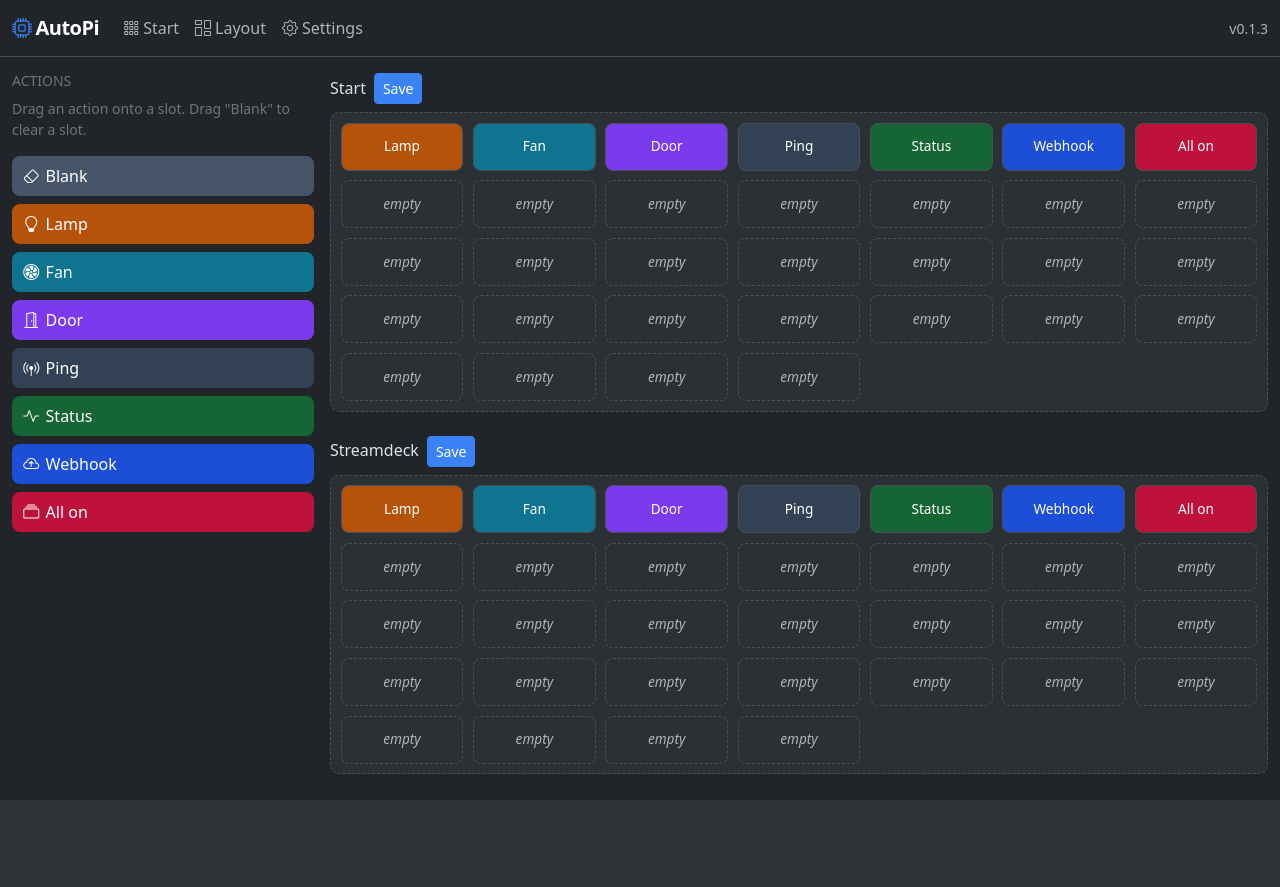
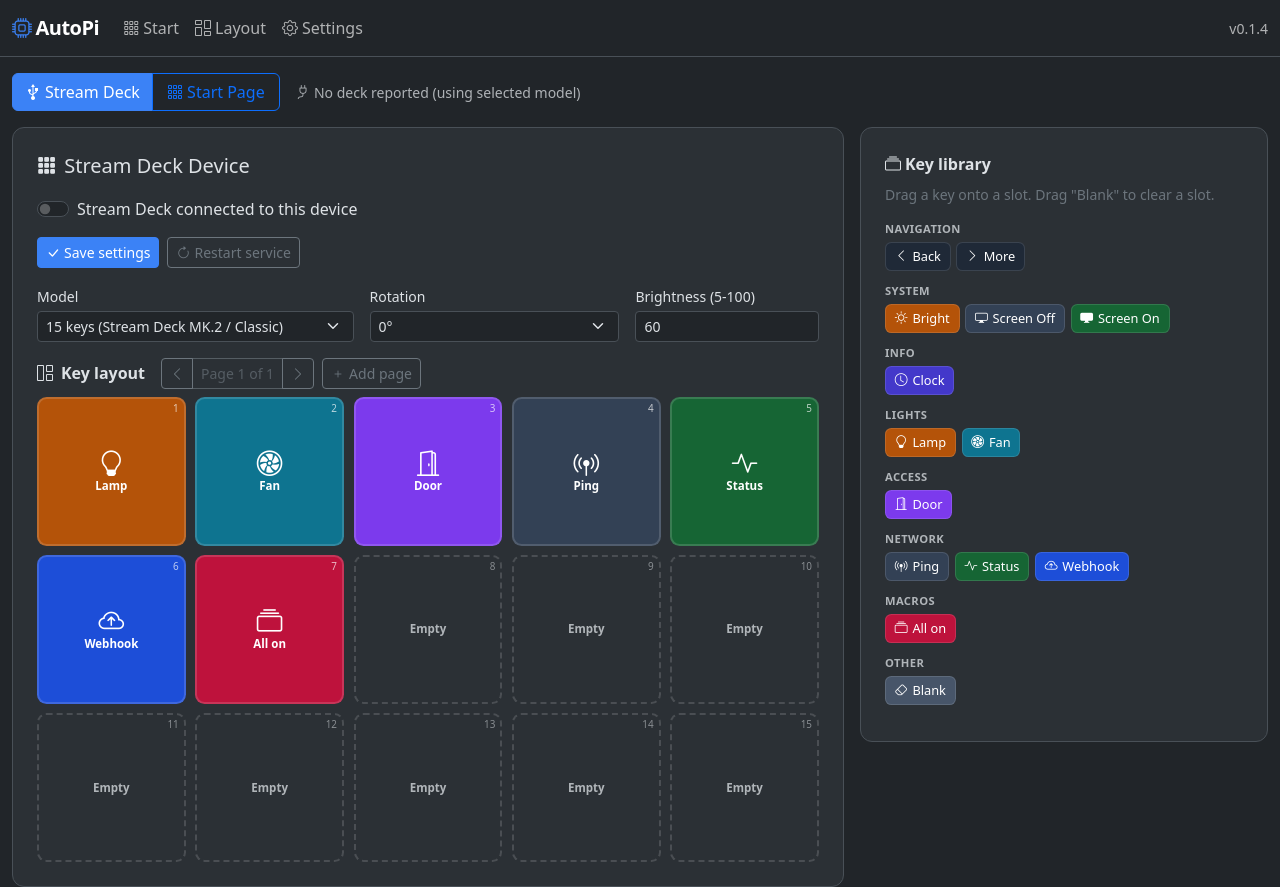
Before and after one commit to Syracuse3DPrintingOrg/autopi, a FastAPI app: page /layout-editor in a window 1280 px wide. Before the commit the page ends 800 px from the top, so only its background shows below. Run offline with FastAPI, Linux system fonts and the light colour scheme; some libraries are stand-ins or nearby versions.

Commit message:
Visual Stream Deck / Start Page editor that scales to model or connected deck
Rebuild the layout editor to match the source project's deck editor:

- Deck-shaped grid that scales to the selected model (6/15/32) or, when the
  controller reports a plugged-in deck, to the real deck. Rotation reshapes the
  grid; a layout longer than the deck paginates with a wrapping More key.
- Model / rotation / brightness controls, a connected badge, Save (persists
  deck settings and both surface layouts) and Restart service.
- Categorized key library (Lights, Access, Network, Macros, Navigation,
  System, Info) dragged onto slots; a Blank chip clears a slot.
- Surface toggle shares the library between the Stream Deck and Start Page.
- New /streamdeck/status (controller reports connected + key count) and
  /streamdeck/restart endpoints; the controller now publishes its status.
- Settings gain streamdeck_enabled and deck_model; actions gain category and
  deck_only; richer surface builtins (brightness, screen on/off, clock).

33 tests pass (added deck status + action metadata coverage); editor JS
syntax-checked; live boot verifies scaling from model to a reported XL.

```diff
--- a/service/app/main.py
+++ b/service/app/main.py
@@ -10,6 +10,7 @@ from .config import APP_NAME, APP_VERSION, settings
 from .routers import actions as actions_router
 from .routers import layout as layout_router
 from .routers import setup as setup_router
+from .routers import streamdeck as streamdeck_router
 from .routers import ui as ui_router
 
 
@@ -36,6 +37,7 @@ app.include_router(ui_router.router)
 app.include_router(actions_router.router)
 app.include_router(layout_router.router)
 app.include_router(setup_router.router)
+app.include_router(streamdeck_router.router)
 
 
 @app.get("/health")
--- a/service/app/routers/setup.py
+++ b/service/app/routers/setup.py
@@ -37,9 +37,9 @@ async def save_settings(request: Request):
     # Coerce known typed fields so a form's strings land as the right type.
     updates: dict = {}
     for key, value in body.items():
-        if key in {"start_page_enabled", "kiosk_enabled", "require_pin"}:
+        if key in {"start_page_enabled", "kiosk_enabled", "require_pin", "streamdeck_enabled"}:
             updates[key] = bool(value)
-        elif key in {"deck_rotation", "deck_brightness"}:
+        elif key in {"deck_rotation", "deck_brightness", "deck_model"}:
             try:
                 updates[key] = int(value)
             except (TypeError, ValueError):
--- /dev/null
+++ b/service/app/static/js/deck-editor.js
@@ -0,0 +1,251 @@
+// Visual layout editor for the Stream Deck and the Start Page.
+//
+// The grid scales to the selected deck model (6/15/32) or, when a controller
+// reports one attached, to the live deck. Rotation reshapes the grid (columns
+// and rows swap for 90/270). A layout longer than the deck paginates, with the
+// last key of every page reserved as a wrapping "More" key, mirroring the
+// server-side deck_layout math. The two surfaces share one key library.
+(function () {
+  var GRID = { 6: [3, 2], 15: [5, 3], 32: [8, 4] };
+
+  var state = {
+    surface: 'streamdeck',
+    slots: { streamdeck: [], start: [] },
+    catalog: {},          // id -> action
+    actions: [],          // ordered list from /actions
+    status: { key_count: 15, model: 15, rotation: 0, brightness: 60, enabled: false, connected: false },
+    page: 0,
+  };
+
+  var $ = function (id) { return document.getElementById(id); };
+
+  function displayDims(kc, rot) {
+    var g = GRID[kc] || [kc, 1];
+    return (rot === 90 || rot === 270) ? [g[1], g[0]] : [g[0], g[1]];
+  }
+  function keyCount() {
+    if (state.status.connected) return state.status.key_count;
+    return parseInt($('sd-model').value, 10) || 15;
+  }
+  function rotationForGrid() {
+    return state.surface === 'streamdeck' ? (parseInt($('sd-rotation').value, 10) || 0) : 0;
+  }
+  function curSlots() { return state.slots[state.surface]; }
+
+  function pageInfo() {
+    var kc = keyCount(), total = curSlots().length;
+    if (total <= kc) return { count: 1, usable: kc, multi: false };
+    var usable = kc - 1;
+    return { count: Math.ceil(total / usable), usable: usable, multi: true };
+  }
+
+  // ---- rendering -----------------------------------------------------------
+  function keyEl(id, slotIdx, num, fixed) {
+    var el = document.createElement('div');
+    var a = id ? state.catalog[id] : null;
+    if (fixed === 'more') {
+      el.className = 'deck-key more';
+      el.innerHTML = '<i class="bi bi-chevron-right"></i><span class="k-lbl">More</span>';
+    } else if (!a) {
+      el.className = 'deck-key blank';
+      el.innerHTML = '<span class="k-lbl">Empty</span>';
+    } else {
+      el.className = 'deck-key';
+      el.style.background = a.color || '#334155';
+      el.innerHTML = '<i class="bi ' + (a.icon || 'bi-lightning-charge') + '"></i>' +
+        '<span class="k-lbl">' + (a.label || a.id) + '</span>';
+      el.draggable = true;
+      el.addEventListener('dragstart', function (e) { e.dataTransfer.setData('text/plain', id); });
+    }
+    if (num != null) {
+      var n = document.createElement('span'); n.className = 'k-num'; n.textContent = num; el.appendChild(n);
+    }
+    if (fixed !== 'more') {
+      el.addEventListener('dragover', function (e) { e.preventDefault(); el.classList.add('drag-over'); });
+      el.addEventListener('dragleave', function () { el.classList.remove('drag-over'); });
+      el.addEventListener('drop', function (e) {
+        e.preventDefault(); el.classList.remove('drag-over');
+        var dropped = e.dataTransfer.getData('text/plain');
+        setSlot(slotIdx, dropped === 'blank' ? null : dropped);
+        render();
+      });
+    }
+    return el;
+  }
+
+  function setSlot(idx, id) {
+    var s = curSlots();
+    while (s.length <= idx) s.push(null);
+    s[idx] = id;
+  }
+
+  function render() {
+    var kc = keyCount(), rot = rotationForGrid();
+    var dims = displayDims(kc, rot), cols = dims[0], rows = dims[1];
+    var info = pageInfo();
+    if (state.page >= info.count) state.page = info.count - 1;
+    if (state.page < 0) state.page = 0;
+
+    var grid = $('deck-grid');
+    grid.style.gridTemplateColumns = 'repeat(' + cols + ', 1fr)';
+    grid.style.gridTemplateRows = 'repeat(' + rows + ', 1fr)';
+    grid.innerHTML = '';
+    for (var i = 0; i < kc; i++) {
+      if (info.multi && i === kc - 1) {
+        grid.appendChild(keyEl('page_next', -1, i + 1, 'more'));
+      } else {
+        var idx = state.page * info.usable + i;
+        grid.appendChild(keyEl(curSlots()[idx] || null, idx, i + 1, null));
+      }
+    }
+    $('page-label').textContent = 'Page ' + (state.page + 1) + ' of ' + info.count;
+  }
+
+  function renderPalette() {
+    var groups = {};
+    var order = [];
+    state.actions.forEach(function (a) {
+      if (a.id === 'blank') return;  // blank gets its own chip below
+      var cat = a.category || 'Actions';
+      if (!groups[cat]) { groups[cat] = []; order.push(cat); }
+      groups[cat].push(a);
+    });
+    var pal = $('palette');
+    pal.innerHTML = '';
+    order.forEach(function (cat) {
+      var g = document.createElement('div'); g.className = 'pal-group';
+      g.innerHTML = '<div class="pal-head">' + cat + '</div>';
+      var row = document.createElement('div'); row.className = 'pal-row';
+      groups[cat].forEach(function (a) { row.appendChild(chip(a.id, a.label || a.id, a.icon, a.color)); });
+      g.appendChild(row); pal.appendChild(g);
+    });
+    // Always offer a Blank chip to clear a slot.
+    var other = document.createElement('div'); other.className = 'pal-group';
+    other.innerHTML = '<div class="pal-head">Other</div>';
+    var orow = document.createElement('div'); orow.className = 'pal-row';
+    orow.appendChild(chip('blank', 'Blank', 'bi-eraser', '#475569'));
+    other.appendChild(orow); pal.appendChild(other);
+  }
+  function chip(id, label, icon, color) {
+    var el = document.createElement('div');
+    el.className = 'pal-chip'; el.style.background = color || '#475569'; el.draggable = true;
+    el.innerHTML = '<i class="bi ' + (icon || 'bi-lightning-charge') + '"></i>' + label;
+    el.addEventListener('dragstart', function (e) { e.dataTransfer.setData('text/plain', id); });
+    return el;
+  }
+
+  function applyControls() {
+    $('sd-enabled').checked = !!state.status.enabled;
+    $('sd-model').value = String(state.status.model);
+    $('sd-rotation').value = String(state.status.rotation);
+    $('sd-brightness').value = state.status.brightness;
+    $('sd-model').disabled = state.status.connected;
+    var badge = $('conn-badge');
+    if (state.status.connected) {
+      badge.className = 'conn-badge on ms-2 small';
+      badge.innerHTML = '<i class="bi bi-plug-fill me-1"></i>' +
+        (state.status.deck_type || 'Deck') + ' connected (' + state.status.key_count + ' keys)';
+    } else {
+      badge.className = 'conn-badge off ms-2 small';
+      badge.innerHTML = '<i class="bi bi-plug me-1"></i>No deck reported (using selected model)';
+    }
+    // The deck-only controls fade for the Start Page surface.
+    var deckOnly = state.surface !== 'streamdeck';
+    $('deck-controls').style.opacity = deckOnly ? 0.5 : 1;
+    $('sd-rotation').disabled = deckOnly;
+    $('editor-title').textContent = deckOnly ? 'Start Page' : 'Stream Deck Device';
+    $('enabled-wrap').style.display = deckOnly ? 'none' : '';
+  }
+
+  // ---- persistence ---------------------------------------------------------
+  function trimTrailing(arr) {
+    var a = arr.slice();
+    while (a.length && (a[a.length - 1] === null || a[a.length - 1] === undefined)) a.pop();
+    return a;
+  }
+  function save() {
+    var status = $('save-status');
+    var body = {
+      streamdeck_enabled: $('sd-enabled').checked,
+      deck_model: parseInt($('sd-model').value, 10),
+      deck_rotation: parseInt($('sd-rotation').value, 10),
+      deck_brightness: parseInt($('sd-brightness').value, 10),
+    };
+    var settingsSave = fetch('setup/save', {
+      method: 'POST', headers: { 'Content-Type': 'application/json' }, body: JSON.stringify(body),
+    });
+    var layoutSaves = ['streamdeck', 'start'].map(function (surf) {
+      return fetch('layout/' + surf, {
+        method: 'PUT', headers: { 'Content-Type': 'application/json' },
+        body: JSON.stringify({ slots: trimTrailing(state.slots[surf]) }),
+      });
+    });
+    Promise.all([settingsSave].concat(layoutSaves)).then(function (rs) {
+      var ok = rs.every(function (r) { return r.ok; });
+      status.textContent = ok ? 'Saved' : 'Save failed';
+      status.className = 'small align-self-center ' + (ok ? 'text-success' : 'text-danger');
+      setTimeout(function () { status.textContent = ''; }, 2000);
+    });
+  }
+
+  function restart() {
+    fetch('streamdeck/restart', { method: 'POST' }).then(function (r) { return r.json(); })
+      .then(function (d) {
+        var status = $('save-status');
+        status.textContent = d.message || (d.ok ? 'Restarted' : 'No service');
+        status.className = 'small align-self-center ' + (d.ok ? 'text-success' : 'text-secondary');
+        setTimeout(function () { status.textContent = ''; }, 2500);
+      });
+  }
+
+  function addPage() {
+    var kc = keyCount(), usable = kc - 1, s = curSlots();
+    var pages = s.length <= kc ? 1 : Math.ceil(s.length / usable);
+    var target = (pages + 1) * usable;
+    while (s.length < target) s.push(null);
+    state.page = pageInfo().count - 1;
+    render();
+  }
+
+  function switchSurface(surf) {
+    state.surface = surf; state.page = 0;
+    document.querySelectorAll('[data-surface-btn]').forEach(function (b) {
+      var on = b.getAttribute('data-surface-btn') === surf;
+      b.className = 'btn ' + (on ? 'btn-primary' : 'btn-outline-primary');
+    });
+    applyControls(); render();
+  }
+
+  // ---- init ----------------------------------------------------------------
+  function init() {
+    Promise.all([
+      fetch('streamdeck/status').then(function (r) { return r.json(); }),
+      fetch('actions').then(function (r) { return r.json(); }),
+      fetch('layout/streamdeck').then(function (r) { return r.json(); }),
+      fetch('layout/start').then(function (r) { return r.json(); }),
+    ]).then(function (res) {
+      state.status = res[0];
+      state.actions = res[1].actions || [];
+      state.actions.forEach(function (a) { state.catalog[a.id] = a; });
+      state.slots.streamdeck = (res[2].slots || []).slice();
+      state.slots.start = (res[3].slots || []).slice();
+      applyControls(); renderPalette(); render();
+    });
+
+    $('sd-model').addEventListener('change', function () { state.page = 0; render(); });
+    $('sd-rotation').addEventListener('change', render);
+    $('save-btn').addEventListener('click', save);
+    $('restart-btn').addEventListener('click', restart);
+    $('add-page').addEventListener('click', addPage);
+    $('page-prev').addEventListener('click', function () { if (state.page > 0) { state.page--; render(); } });
+    $('page-next').addEventListener('click', function () {
+      if (state.page < pageInfo().count - 1) { state.page++; render(); }
+    });
+    document.querySelectorAll('[data-surface-btn]').forEach(function (b) {
+      b.addEventListener('click', function () { switchSurface(b.getAttribute('data-surface-btn')); });
+    });
+  }
+
+  if (document.readyState !== 'loading') init();
+  else document.addEventListener('DOMContentLoaded', init);
+})();
--- a/service/app/static/js/layout-editor.js
+++ /dev/null
@@ -1,92 +0,0 @@
-// Drag-and-drop layout editor. Actions in the palette are dragged onto surface
-// slots; each surface saves its ordered list of action ids back to the API.
-(function () {
-  const actions = window.__ACTIONS__ || [];
-  const surfaces = window.__SURFACES__ || {};
-  const byId = {};
-  actions.forEach((a) => { byId[a.id] = a; });
-
-  // Number of slots each surface grid shows in the editor. Extra empty slots
-  // give room to drop new keys; trailing blanks are trimmed on save.
-  const SLOTS = 32;
-
-  function chip(action) {
-    const el = document.createElement('div');
-    el.className = 'palette-chip';
-    el.style.background = (action && action.color) || '#475569';
-    const icon = (action && action.icon) || 'bi-lightning-charge';
-    el.innerHTML = '<i class="bi ' + icon + '"></i>' + (action ? (action.label || action.id) : 'Blank');
-    el.draggable = true;
-    el.dataset.action = action ? action.id : 'blank';
-    el.addEventListener('dragstart', (e) => {
-      e.dataTransfer.setData('text/plain', el.dataset.action);
-    });
-    return el;
-  }
-
-  // Build the palette (skip builtins that are placed automatically like paging).
-  const palette = document.getElementById('palette');
-  actions.filter((a) => a.id !== 'blank' && a.id !== 'page_next' && a.id !== 'page_prev')
-    .forEach((a) => palette.appendChild(chip(a)));
-
-  function makeSlot(surface, index, actionId) {
-    const slot = document.createElement('div');
-    slot.dataset.index = index;
-    function paint(id) {
-      slot.dataset.action = id || '';
-      const a = id ? byId[id] : null;
-      if (a) {
-        slot.className = 'slot';
-        slot.style.background = a.color || '#1e293b';
-        slot.textContent = a.label || a.id;
-      } else {
-        slot.className = 'slot blank';
-        slot.style.background = '';
-        slot.textContent = 'empty';
-      }
-    }
-    paint(actionId);
-    slot.addEventListener('dragover', (e) => { e.preventDefault(); slot.classList.add('drag-over'); });
-    slot.addEventListener('dragleave', () => slot.classList.remove('drag-over'));
-    slot.addEventListener('drop', (e) => {
-      e.preventDefault();
-      slot.classList.remove('drag-over');
-      const id = e.dataTransfer.getData('text/plain');
-      paint(id === 'blank' ? '' : id);
-    });
-    return slot;
-  }
-
-  function buildGrid(surface) {
-    const grid = document.getElementById('grid-' + surface);
-    const current = surfaces[surface] || [];
-    grid.innerHTML = '';
-    for (let i = 0; i < SLOTS; i++) {
-      grid.appendChild(makeSlot(surface, i, current[i] || ''));
-    }
-  }
-
-  Object.keys(surfaces).forEach(buildGrid);
-
-  function collect(surface) {
-    const grid = document.getElementById('grid-' + surface);
-    const slots = Array.from(grid.children).map((s) => s.dataset.action || null);
-    // Trim trailing empties so the surface only stores what was actually placed.
-    while (slots.length && slots[slots.length - 1] === null) slots.pop();
-    return slots;
-  }
-
-  document.querySelectorAll('[data-save]').forEach((btn) => {
-    btn.addEventListener('click', async () => {
-      const surface = btn.dataset.save;
-      const slots = collect(surface);
-      const r = await fetch('/layout/' + surface, {
-        method: 'PUT',
-        headers: { 'Content-Type': 'application/json' },
-        body: JSON.stringify({ slots }),
-      });
-      btn.textContent = r.ok ? 'Saved' : 'Failed';
-      setTimeout(() => { btn.textContent = 'Save'; }, 1500);
-    });
-  });
-})();
--- a/service/app/templates/layout_editor.html
+++ b/service/app/templates/layout_editor.html
@@ -2,46 +2,107 @@
 {% block title %}Layout editor: {{ app_name }}{% endblock %}
 {% block head %}
 <style>
-  .palette-chip, .slot { border-radius: 0.5rem; padding: 0.5rem 0.7rem; color: #fff;
-    cursor: grab; user-select: none; display: flex; align-items: center; gap: 0.4rem; }
-  .palette-chip { margin-bottom: 0.5rem; }
-  .grid { display: grid; grid-template-columns: repeat(auto-fill, minmax(110px, 1fr)); gap: 0.6rem;
-    padding: 0.6rem; background: var(--bs-tertiary-bg); border: 1px dashed var(--bs-border-color); border-radius: 0.6rem; }
-  .slot { min-height: 3rem; justify-content: center; text-align: center; border: 1px solid var(--bs-border-color);
-    background: var(--bs-secondary-bg); font-size: 0.85rem; }
-  .slot.blank { color: var(--bs-secondary-color); font-style: italic; background: transparent; border-style: dashed; }
-  .slot.drag-over { outline: 2px solid var(--bs-primary); }
+  .editor-card { background: var(--bs-tertiary-bg); border: 1px solid var(--bs-border-color);
+    border-radius: 0.75rem; padding: 1.5rem; }
+  .surface-toggle .btn { min-width: 8rem; }
+  .deck-grid { display: grid; gap: 0.6rem; }
+  .deck-key { position: relative; aspect-ratio: 1 / 1; border-radius: 0.6rem; color: #fff;
+    border: 2px solid rgba(255,255,255,0.15); display: flex; flex-direction: column;
+    align-items: center; justify-content: center; gap: 0.2rem; cursor: grab; user-select: none;
+    overflow: hidden; text-align: center; padding: 0.3rem; }
+  .deck-key .bi { font-size: 1.6rem; line-height: 1; }
+  .deck-key .k-lbl { font-size: 0.72rem; font-weight: 600; line-height: 1.05; }
+  .deck-key .k-num { position: absolute; top: 2px; right: 5px; font-size: 0.62rem; opacity: 0.7; }
+  .deck-key.blank { background: transparent !important; border-style: dashed; color: var(--bs-secondary-color); cursor: default; }
+  .deck-key.more { background: #334155 !important; cursor: default; opacity: 0.9; }
+  .deck-key.drag-over { outline: 2px solid var(--bs-primary); outline-offset: -2px; }
+  .pal-group { margin-bottom: 0.75rem; }
+  .pal-head { font-size: 0.7rem; text-transform: uppercase; letter-spacing: 0.4px;
+    color: var(--bs-secondary-color); font-weight: 700; margin-bottom: 0.25rem; }
+  .pal-row { display: flex; flex-wrap: wrap; gap: 0.35rem; }
+  .pal-chip { display: inline-flex; align-items: center; gap: 0.3rem; border-radius: 0.4rem;
+    padding: 0.25rem 0.55rem; color: #fff; font-size: 0.8rem; cursor: grab; user-select: none;
+    border: 1px solid rgba(255,255,255,0.12); }
+  .conn-badge.on { color: var(--bs-success); }
+  .conn-badge.off { color: var(--bs-secondary-color); }
 </style>
 {% endblock %}
 {% block body %}
 <div class="container-fluid">
+  <div class="d-flex align-items-center gap-2 mb-3 surface-toggle">
+    <div class="btn-group" role="group">
+      <button class="btn btn-primary" data-surface-btn="streamdeck"><i class="bi bi-usb-symbol me-1"></i>Stream Deck</button>
+      <button class="btn btn-outline-primary" data-surface-btn="start"><i class="bi bi-grid-3x3-gap me-1"></i>Start Page</button>
+    </div>
+    <span id="conn-badge" class="conn-badge off ms-2 small"><i class="bi bi-plug me-1"></i>No deck reported</span>
+  </div>
+
   <div class="row g-3">
-    <div class="col-md-3">
-      <h6 class="text-uppercase text-secondary small">Actions</h6>
-      <p class="small text-secondary">Drag an action onto a slot. Drag "Blank" to clear a slot.</p>
-      <div class="palette-chip" style="background:#475569" draggable="true" data-action="blank">
-        <i class="bi bi-eraser"></i>Blank
+    <div class="col-lg-8">
+      <div class="editor-card">
+        <div class="d-flex align-items-center gap-2 mb-3">
+          <i class="bi bi-grid-3x3-gap-fill" style="font-size:1.2rem"></i>
+          <h5 class="mb-0" id="editor-title">Stream Deck Device</h5>
+        </div>
+
+        <div class="form-check form-switch mb-3" id="enabled-wrap">
+          <input class="form-check-input" type="checkbox" id="sd-enabled">
+          <label class="form-check-label" for="sd-enabled">Stream Deck connected to this device</label>
+        </div>
+
+        <div class="d-flex gap-2 mb-3">
+          <button class="btn btn-primary btn-sm" id="save-btn"><i class="bi bi-check-lg me-1"></i>Save settings</button>
+          <button class="btn btn-outline-secondary btn-sm" id="restart-btn"><i class="bi bi-arrow-clockwise me-1"></i>Restart service</button>
+          <span id="save-status" class="small align-self-center"></span>
+        </div>
+
+        <div class="row g-3 mb-3" id="deck-controls">
+          <div class="col-sm-5">
+            <label class="form-label small mb-1">Model</label>
+            <select class="form-select form-select-sm" id="sd-model">
+              <option value="6">6 keys (Stream Deck Mini)</option>
+              <option value="15">15 keys (Stream Deck MK.2 / Classic)</option>
+              <option value="32">32 keys (Stream Deck XL)</option>
+            </select>
+          </div>
+          <div class="col-sm-4">
+            <label class="form-label small mb-1">Rotation</label>
+            <select class="form-select form-select-sm" id="sd-rotation">
+              <option value="0">0&deg;</option>
+              <option value="90">90&deg; (Clockwise)</option>
+              <option value="180">180&deg;</option>
+              <option value="270">270&deg; (Counter-clockwise)</option>
+            </select>
+          </div>
+          <div class="col-sm-3">
+            <label class="form-label small mb-1">Brightness (5-100)</label>
+            <input type="number" class="form-control form-control-sm" id="sd-brightness" min="5" max="100">
+          </div>
+        </div>
+
+        <div class="d-flex align-items-center gap-2 mb-2">
+          <i class="bi bi-grid-1x2"></i><span class="fw-semibold">Key layout</span>
+          <div class="btn-group btn-group-sm ms-2">
+            <button class="btn btn-outline-secondary" id="page-prev"><i class="bi bi-chevron-left"></i></button>
+            <button class="btn btn-outline-secondary disabled" id="page-label" tabindex="-1">Page 1 of 1</button>
+            <button class="btn btn-outline-secondary" id="page-next"><i class="bi bi-chevron-right"></i></button>
+          </div>
+          <button class="btn btn-outline-secondary btn-sm" id="add-page"><i class="bi bi-plus me-1"></i>Add page</button>
+        </div>
+        <div class="deck-grid" id="deck-grid"></div>
       </div>
-      <div id="palette"></div>
     </div>
-    <div class="col-md-9">
-      {% for surface in surfaces.keys() %}
-      <div class="mb-4" data-surface="{{ surface }}">
-        <div class="d-flex align-items-center gap-2 mb-2">
-          <h6 class="text-capitalize mb-0">{{ surface }}</h6>
-          <button class="btn btn-sm btn-primary" data-save="{{ surface }}">Save</button>
-        </div>
-        <div class="grid" id="grid-{{ surface }}"></div>
+
+    <div class="col-lg-4">
+      <div class="editor-card">
+        <div class="fw-semibold mb-2"><i class="bi bi-collection me-1"></i>Key library</div>
+        <p class="small text-secondary mb-3">Drag a key onto a slot. Drag "Blank" to clear a slot.</p>
+        <div id="palette"></div>
       </div>
-      {% endfor %}
     </div>
   </div>
 </div>
 {% endblock %}
 {% block scripts %}
-<script>
-  window.__ACTIONS__ = {{ actions | tojson }};
-  window.__SURFACES__ = {{ surfaces | tojson }};
-</script>
-<script src="static/js/layout-editor.js"></script>
+<script src="static/js/deck-editor.js"></script>
 {% endblock %}
```
Also changed, not shown: service/app/actions/registry.py (+19 -6 lines), service/app/config.py (+7 -1 lines), service/app/routers/streamdeck.py (added, +75 -0 lines), service/app/routers/ui.py (+4 -9 lines), service/app/services/seed.py (+11 -10 lines), streamdeck/autopi_streamdeck/controller.py (+15 -1 lines), tests/test_streamdeck.py (added, +42 -0 lines), CHANGELOG.md, 2 other files.
